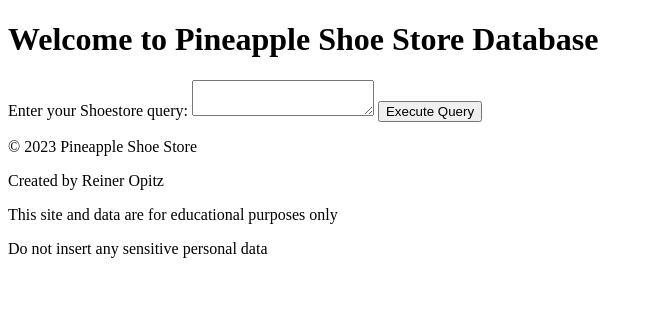
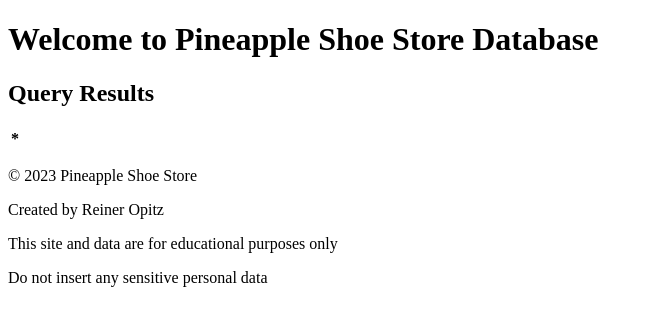
Before and after one commit to reinerism/475Ashoestore, a Flask app: page / in a window 1280 px wide. Shown: the top 326 px of the page, without its empty margins (0-653 px from the left). Run offline with Flask 2, Linux system fonts and the light colour scheme; data that the repository does not hold is empty.

Commit message:
checking hardcoded query

```diff
--- a/main.py
+++ b/main.py
@@ -66,21 +66,22 @@
     return column_names, result
     #return result
 
-@app.route('/', methods=['GET', 'POST'])
+#@app.route('/', methods=['GET', 'POST'])
+
+@app.route('/')
 def main():
 
     cnx = get_db()
-    if request.method =='POST':
+    #if request.method =='POST':
         #query = request.form['query']
         #testing a hardcoded query in the post format
-        query = 'SELECT * FROM SHOE'
-        column_names, result = get_query(cnx, query)
+    query = 'SELECT * FROM SHOE'
+    column_names, result = get_query(cnx, query)
         # print(column_names, result)  # Add this line to check the query results
-        return render_template('home.html', result=result, column_names = column_names)
+    cnx.close()
+    return render_template('home.html', result=result, column_names = column_names)
 
-    cnx.close()
-
-    return render_template('home.html')
+    #return render_template('home.html')
 # [END gae_python37_cloudsql_mysql]
 
 
--- a/templates/home.html
+++ b/templates/home.html
@@ -5,12 +5,6 @@
 </head>
 <body>
     <h1>Welcome to Pineapple Shoe Store Database</h1>
-    <form method="post">
-        <label for="query">Enter your Shoestore query:</label>
-        <textarea name="query" id="query"></textarea>
-        <input type="submit" value="Execute Query">
-    </form>
-    {% if query_results %}
     <h2>Query Results</h2>
     <table>
         <thead>
@@ -30,8 +24,6 @@
           {% endfor %}
         </tbody>
       </table>
-    </ul>
-    {% endif %}
     <footer>
         <p>&copy; 2023 Pineapple Shoe Store</p>
         <p>Created by Reiner Opitz</p>
```
